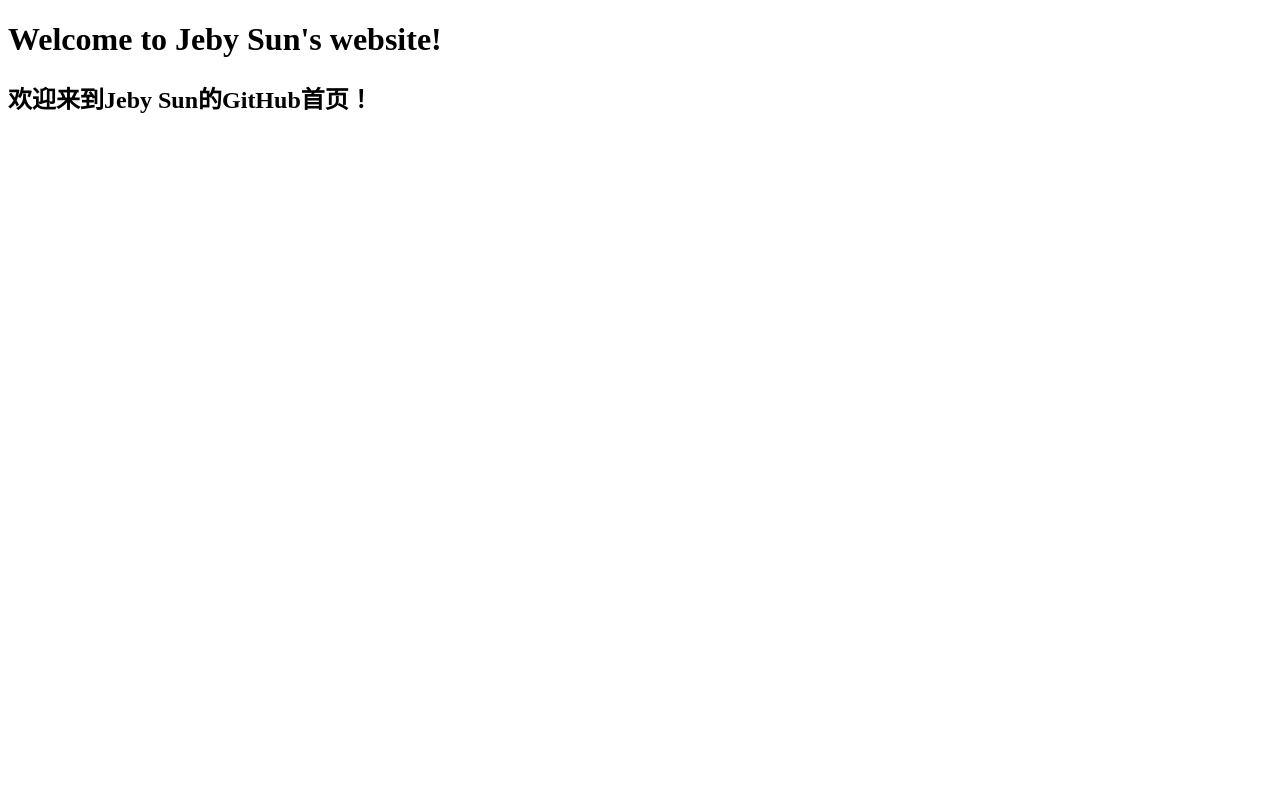
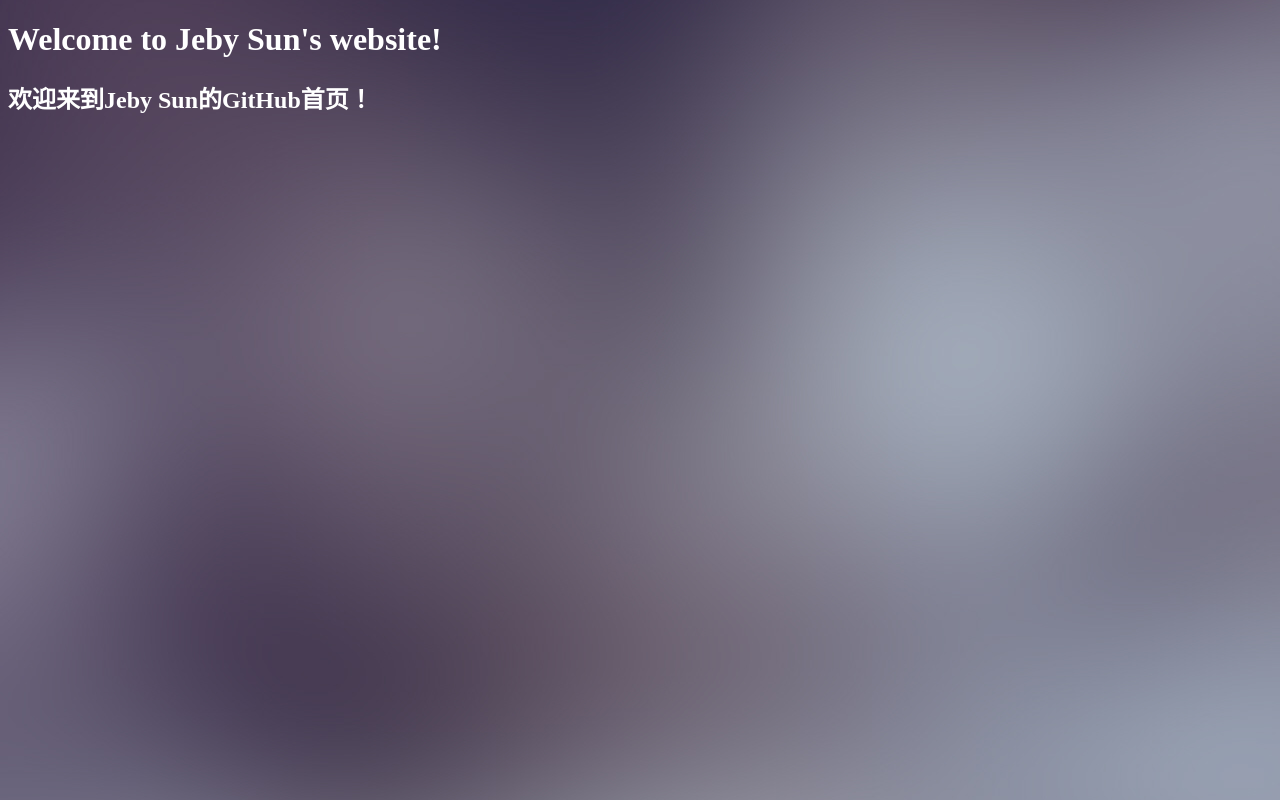
Before and after one commit to JebySun/jebysun.github.io, a plain HTML site: page index.html in a window 1280 px wide. Drawn offline with Linux system fonts and the light colour scheme.

Commit message:
set background of index.html.

```diff
--- a/index.html
+++ b/index.html
@@ -4,8 +4,16 @@
     <meta charset="UTF-8" />
     <meta name="viewport" content="width=device-width">
 	<meta name="keywords" content="jebysun, JebySun, Jeby Sun, 杰必尚, 杰比尚" />
-	<meta name="description" content="杰必尚，一个关于梦想和逆袭的网站。" />
+	<meta name="description" content="欢迎来到杰必尚的GitHub网站。" />
     <title>杰必尚 - 首页</title>
+	<style type="text/css">
+		html{
+			background:url(html_bg.jpg) center no-repeat;
+			width:100%;
+			height:100%;
+			color:#ffffff;
+		}
+	</style>
 </head>
 
 <body>
```
Also changed, not shown: html_bg.jpg (added).
